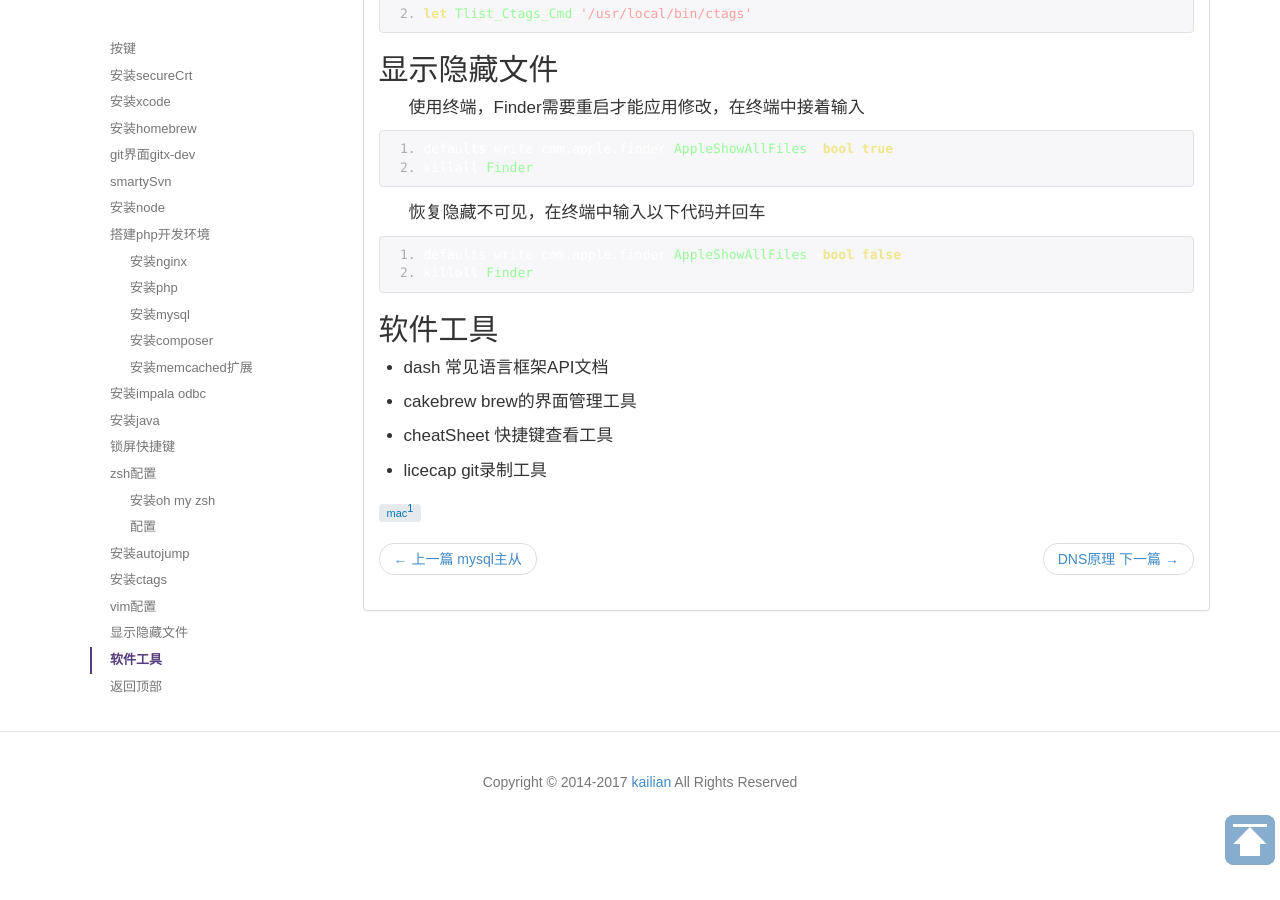
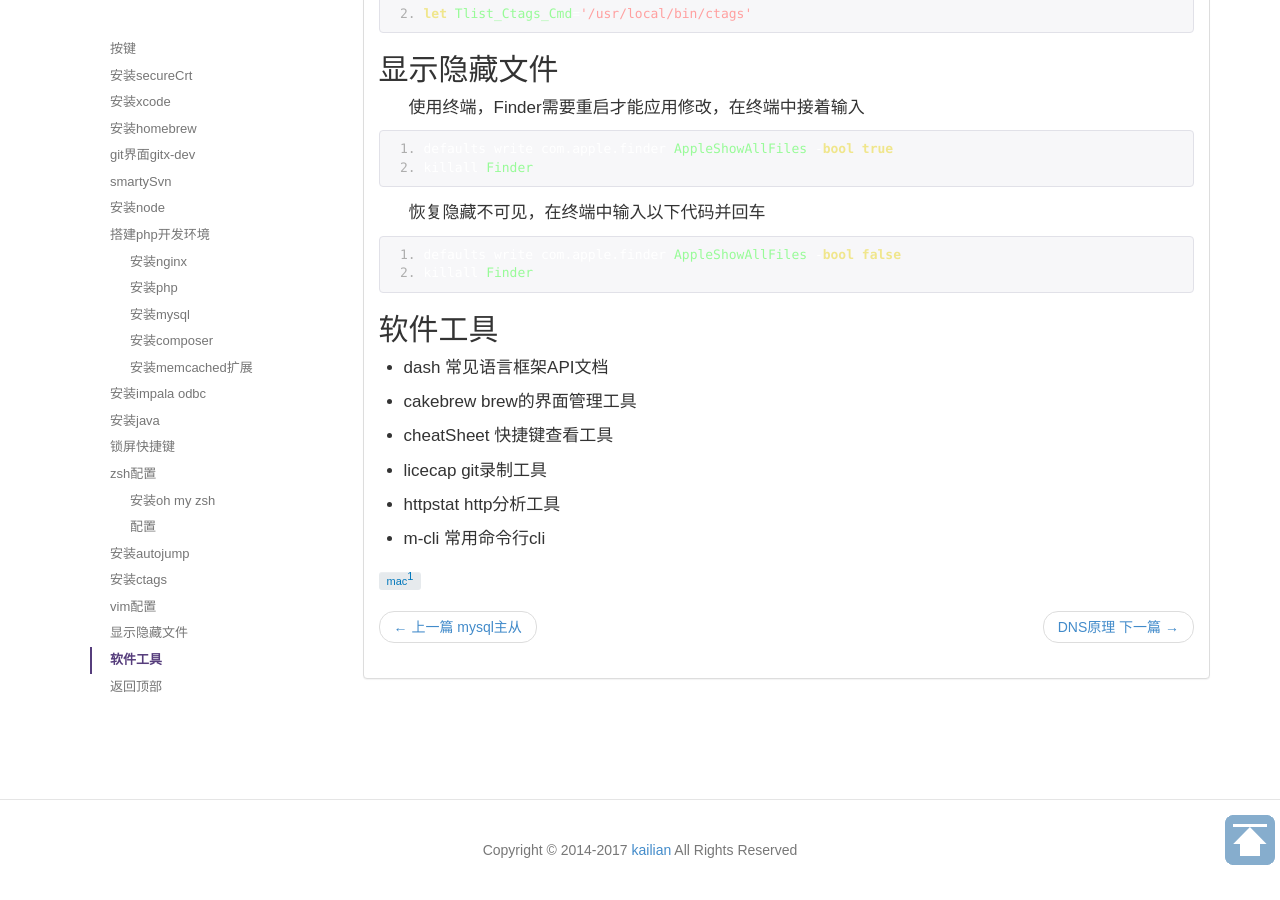
Before and after one commit to kailian/kailian.github.io, a Jekyll site: the page built from _posts/2016-07-13-mac-dev.md, in a window 1280 px wide and 900 px high, scrolled down 5184 px. Built offline with Jekyll 4.4.1, drawn with Linux system fonts in a browser that asks for light colours; comment, search, counter and statistics services are not loaded.

Commit message:
【开发】http-stat and m-cli tools

```diff
--- a/_posts/2016-07-13-mac-dev.md
+++ b/_posts/2016-07-13-mac-dev.md
@@ -327,3 +327,7 @@ killall Finder
 - cheatSheet 快捷键查看工具
 
 - licecap git录制工具
+
+- httpstat http分析工具
+
+- m-cli 常用命令行cli
```
